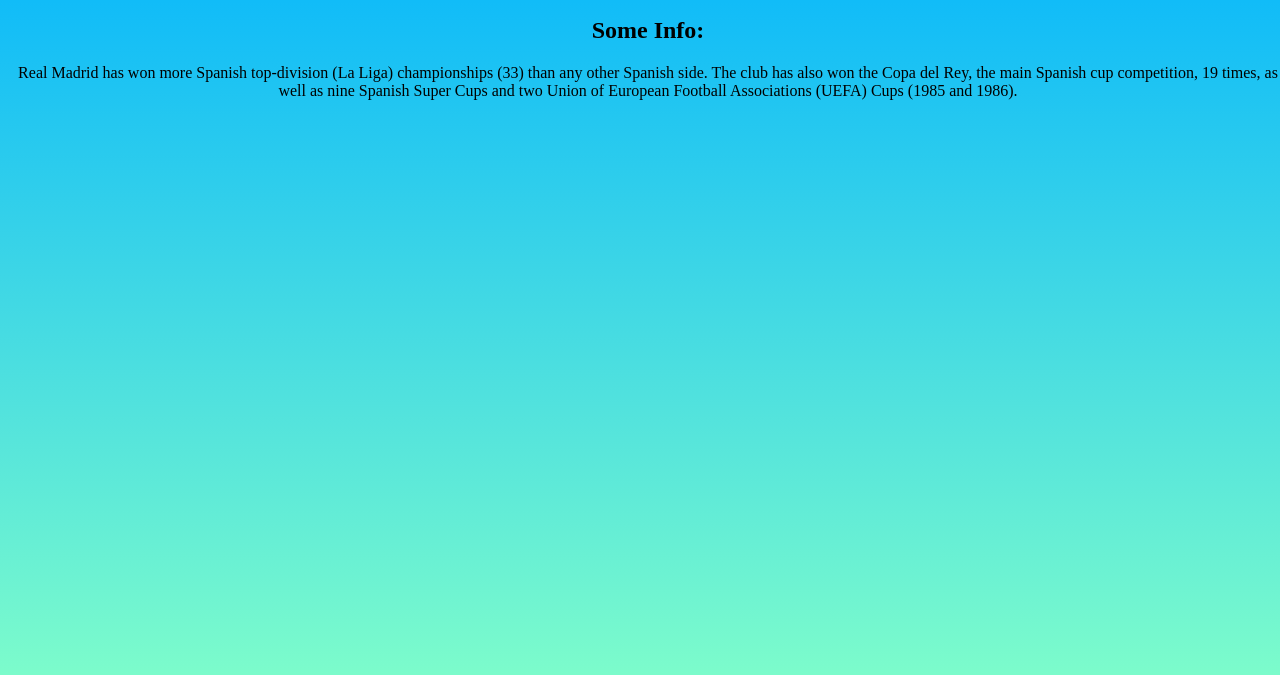
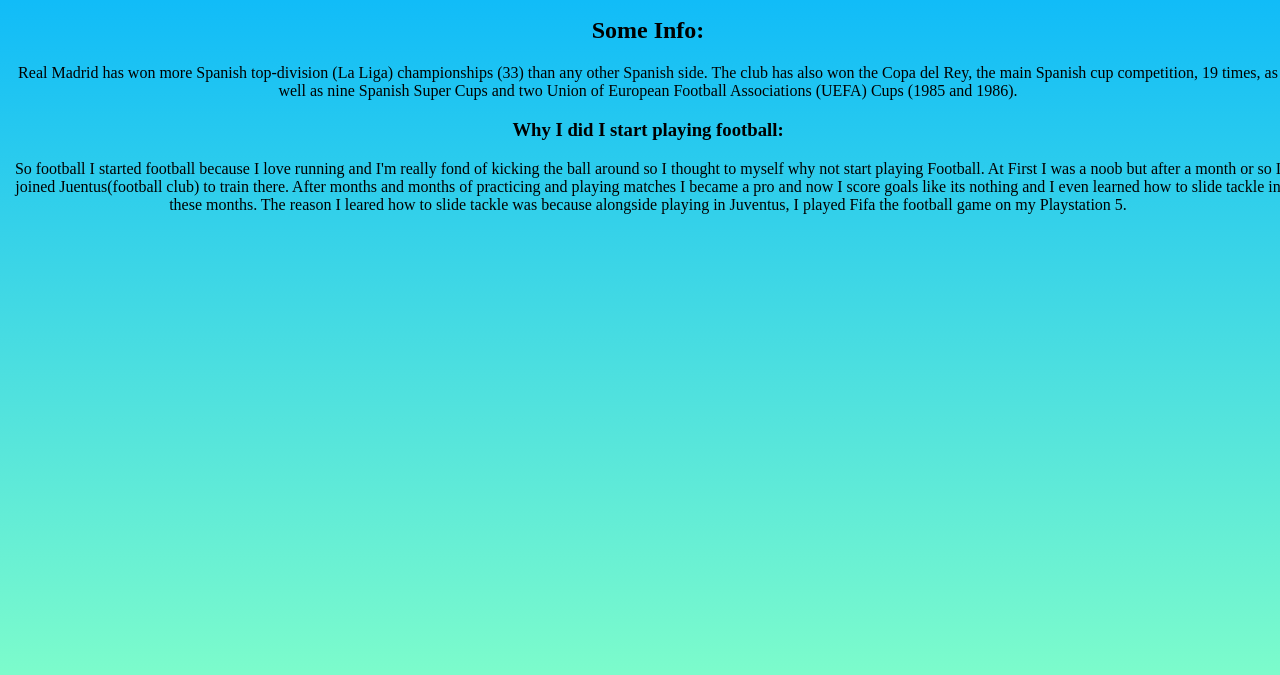
Before and after one commit to Hridhaan7D/MyFootballWebsite, a plain HTML site: page index.html in a window 1280 px wide. Shown: the part 105-780 px from the top of the page. Drawn offline with Linux system fonts and the light colour scheme.

Commit message:
Update index.html

```diff
--- a/index.html
+++ b/index.html
@@ -32,6 +32,18 @@
    (UEFA) Cups (1985 and 1986).
   </p>
 
+  <h3>
+    Why I did I start playing football:
+  </h3>
+
+  <p>
+    So football I started football because I love running and I'm really fond of kicking the ball around
+    so I thought to myself why not start playing Football. At First I was a noob but after a month or so I joined Juentus(football club)
+    to train there. After months and months of practicing and playing matches I became a pro and now I score goals like its nothing and
+    I even learned how to slide tackle in these months. The reason I leared how to slide tackle was because alongside playing in Juventus, I played
+    Fifa the football game on my Playstation 5.
+  </p>
+
 
 </body>
 
```
